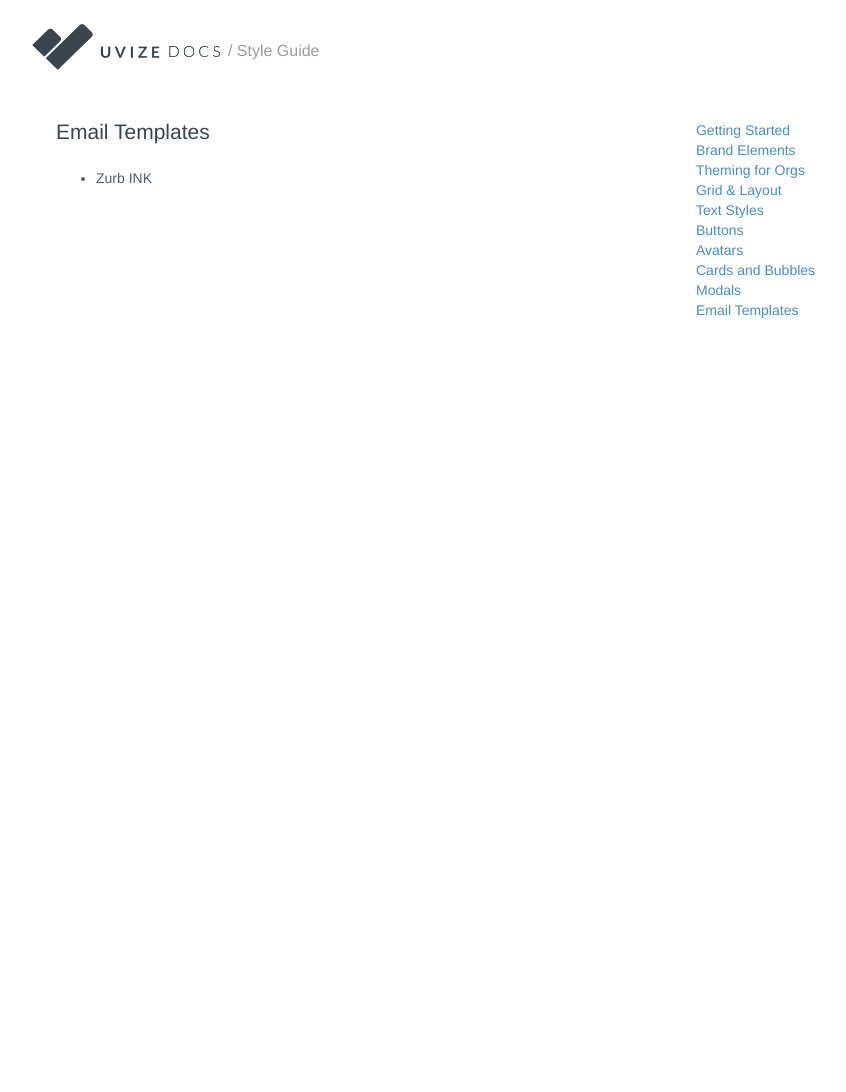
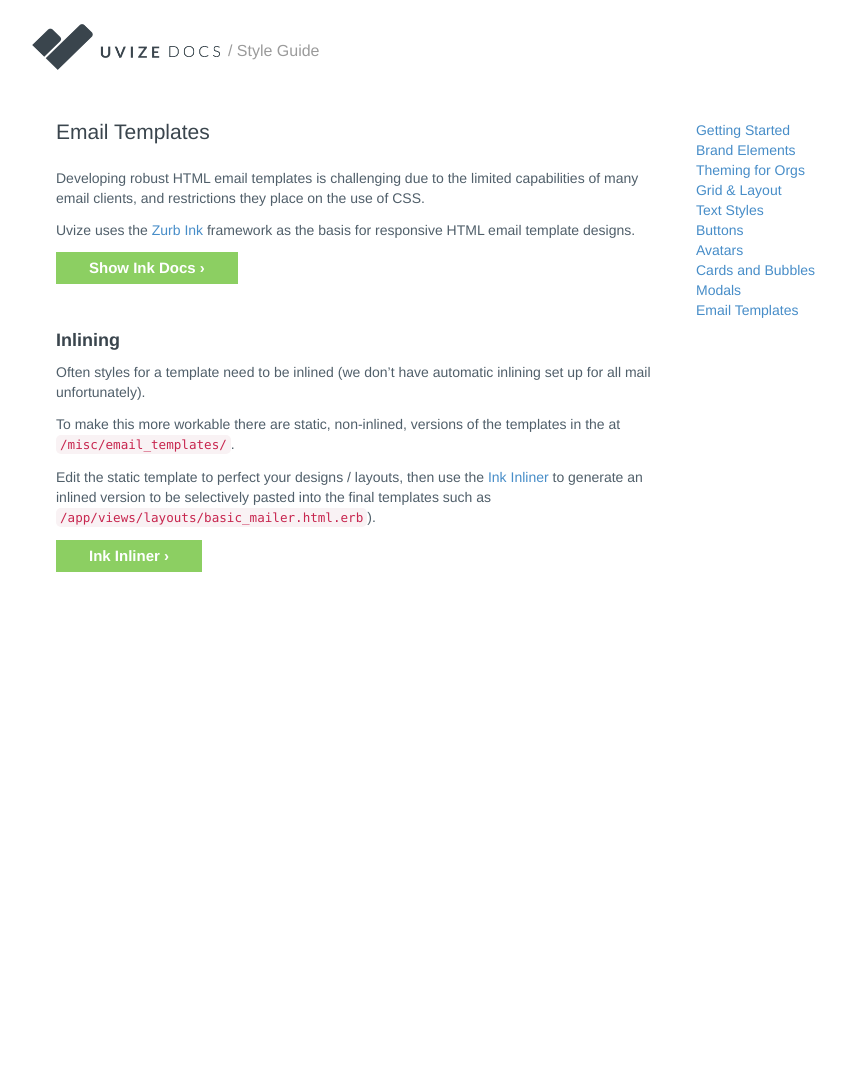
Before and after one commit to SonderMindOrg/uvize.github.io, a Jekyll site: the page built from style-guide/email-templates.md, in a window 1280 px wide. Shown: the whole page, without its empty margins (116-962 px from the left). Built offline with Jekyll 4.4.1, drawn with Linux system fonts in a browser that asks for light colours; Markdown is read by kramdown in place of the engine named in the settings.

Commit message:
Email templates
@davidwparker - I have to admit, i'm not 100% sure how the email things are working right now.. i.e. if all the templates we have in the rails app are still in play, how they are assembled, and which ones are inlined automatically / manually..

```diff
--- a/style-guide/email-templates.md
+++ b/style-guide/email-templates.md
@@ -5,4 +5,20 @@ title: Email Templates | Uvize Style Guide
 
 # Email Templates
 
-- Zurb INK
+Developing robust HTML email templates is challenging due to the limited capabilities of many email clients, and restrictions they place on the use of CSS.
+
+Uvize uses the [Zurb Ink](http://zurb.com/ink/templates.php) framework as the basis for responsive HTML email template designs.
+
+<a href="http://zurb.com/ink/templates.php" target="blank" class="btn btn-success btn-lg">Show Ink Docs &rsaquo;</a>
+<br/><br/>
+
+### Inlining
+
+Often styles for a template need to be inlined (we don't have automatic inlining set up for all mail unfortunately).
+
+To make this more workable there are static, non-inlined, versions of the templates in the at `/misc/email_templates/`.
+
+Edit the static template to perfect your designs / layouts, then use the [Ink Inliner](http://zurb.com/ink/inliner.php) to generate an inlined version to be selectively pasted into the final templates such as `/app/views/layouts/basic_mailer.html.erb`).
+
+<a href="http://zurb.com/ink/inliner.php" target="blank" class="btn btn-success btn-lg">Ink Inliner &rsaquo;</a>
+<br/><br/>
```
